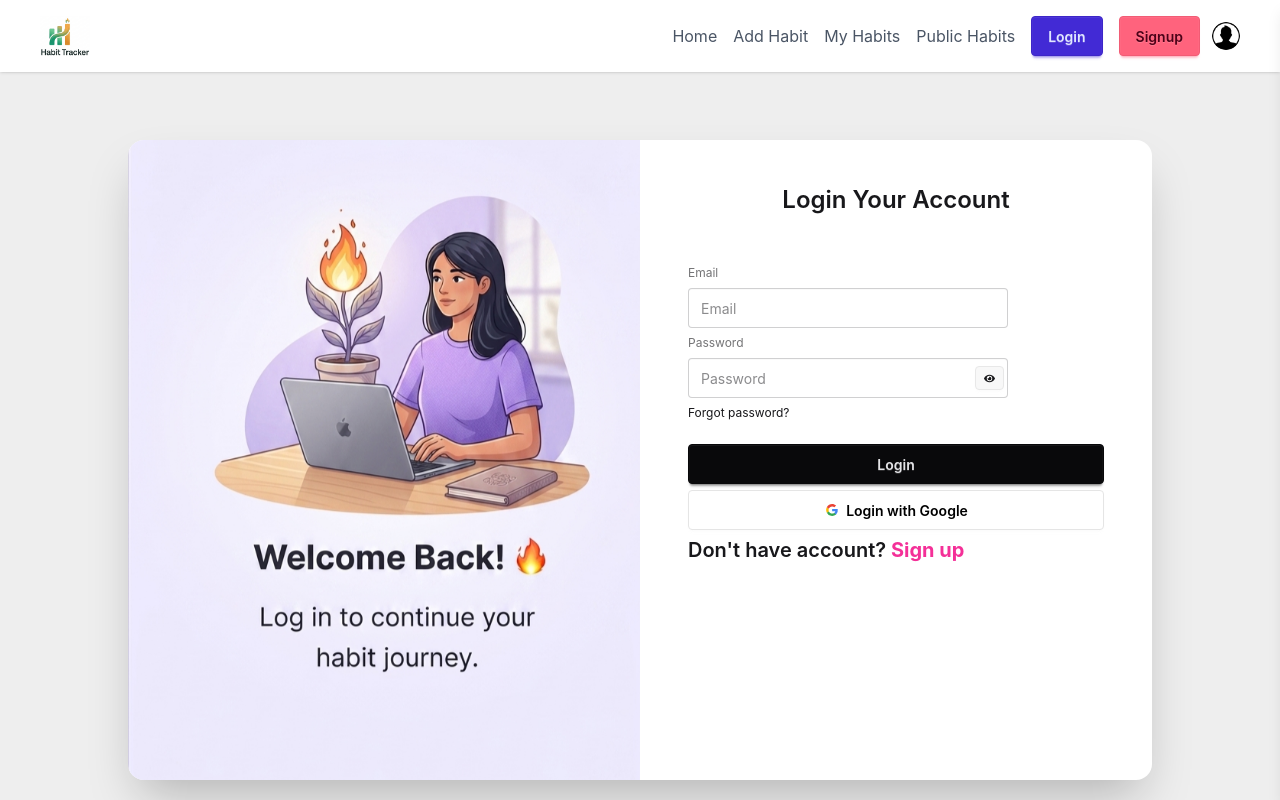
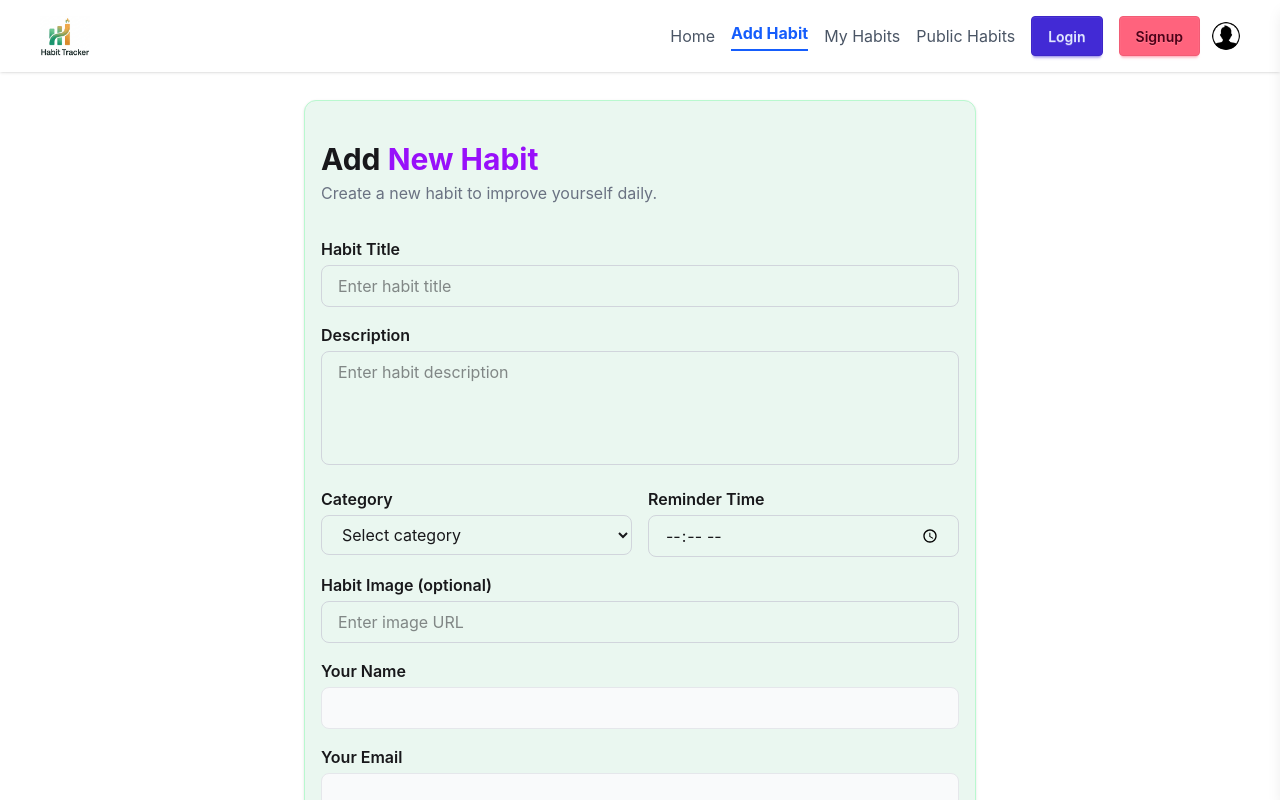
Before and after one commit to SajibSaha207/Habit-Tracker, a React (Vite) app: page /addhabit in a window 1280 px wide. Before the commit this address led to /auth/login. Shown: the top 800 px of the page. Built offline with nearby package versions, Linux system fonts and the light colour scheme.

Commit message:
added add habit page

```diff
--- a/src/Pages/AddHabit.jsx
+++ b/src/Pages/AddHabit.jsx
@@ -1,9 +1,113 @@
-import React from 'react';
+import React, { useContext, useState } from 'react';
+import { AuthContext } from '../Provider/AuthProvider';
+import { useNavigate } from 'react-router';
 
 const AddHabit = () => {
+    const { user } = useContext(AuthContext);
+    const navigate = useNavigate();
+    const [image, setImage] = useState(null);
     return (
         <div>
+            {/* <h2>Add New Habit</h2> */}
+             <div className='max-w-2xl mx-auto py-10 px-4 mt-25 bg-[#EAF7F0] border border-green-200 rounded-xl shadow-sm'>
+            <h2 className='text-3xl font-bold mb-1'><span>Add </span><span className='text-purple-600'>New Habit</span></h2>
+            <p className='text-gray-500 mb-8'>Create a new habit to improve yourself daily.</p>
 
+            <form >
+{/* handleAddHabit */}
+                {/* Title */}
+                <div className='mb-4'>
+                    <label className='block font-semibold mb-1'>Habit Title</label>
+                    <input
+                        type='text'
+                        name='title'
+                        placeholder='Enter habit title'
+                        className='w-full border border-gray-300 rounded-lg px-4 py-2 focus:outline-none focus:border-purple-500'
+                        required
+                    />
+                </div>
+                {/* Description */}
+                <div className='mb-4'>
+                    <label className='block font-semibold mb-1'>Description</label>
+                    <textarea
+                        name='description'
+                        placeholder='Enter habit description'
+                        rows={4}
+                        className='w-full border border-gray-300 rounded-lg px-4 py-2 focus:outline-none focus:border-purple-500 resize-none'
+                        required
+                    />
+                </div>
+
+                {/* Category + Reminder Time */}
+                <div className='flex gap-4 mb-4'>
+                    <div className='flex-1'>
+                        <label className='block font-semibold mb-1'>Category</label>
+                        <select
+                            name='category'
+                            className='w-full border border-gray-300 rounded-lg px-4 py-2 focus:outline-none focus:border-purple-500'
+                            required
+                        >
+                            <option value=''>Select category</option>
+                            <option value='Health'>Health</option>
+                            <option value='Fitness'>Fitness</option>
+                            <option value='Personal'>Personal</option>
+                            <option value='Education'>Education</option>
+                            <option value='Productivity'>Productivity</option>
+                        </select>
+                    </div>
+                    <div className='flex-1'>
+                        <label className='block font-semibold mb-1'>Reminder Time</label>
+                        <input
+                            type='time'
+                            name='reminderTime'
+                            className='w-full border border-gray-300 rounded-lg px-4 py-2 focus:outline-none focus:border-purple-500'
+                        />
+                    </div>
+                </div>
+
+                {/* Image URL */}
+                <div className='mb-4'>
+                    <label className='block font-semibold mb-1'>Habit Image (optional)</label>
+                    <input
+                        type='text'
+                        name='image'
+                        placeholder='Enter image URL'
+                        className='w-full border border-gray-300 rounded-lg px-4 py-2 focus:outline-none focus:border-purple-500'
+                    />
+                </div>
+
+                {/* Your Name — read only */}
+                <div className='mb-4'>
+                    <label className='block font-semibold mb-1'>Your Name</label>
+                    <input
+                        type='text'
+                        value={user?.displayName || ''}
+                        readOnly
+                        className='w-full border border-gray-200 rounded-lg px-4 py-2 bg-gray-50 text-gray-500 cursor-not-allowed'
+                    />
+                </div>
+
+                {/* Your Email — read only */}
+                <div className='mb-6'>
+                    <label className='block font-semibold mb-1'>Your Email</label>
+                    <input
+                        type='email'
+                        value={user?.email || ''}
+                        readOnly
+                        className='w-full border border-gray-200 rounded-lg px-4 py-2 bg-gray-50 text-gray-500 cursor-not-allowed'
+                    />
+                </div>
+
+                {/* Submit */}
+                <button
+                    type='submit'
+                    className='w-full bg-purple-600 hover:bg-purple-700 text-white font-semibold py-3 rounded-lg transition-colors'
+                >
+                    Add Habit
+                </button>
+
+            </form>
+        </div>
         </div>
     );
 };
--- a/src/main.jsx
+++ b/src/main.jsx
@@ -26,9 +26,9 @@ const router = createBrowserRouter([
       {
         path:'/addhabit',
         element:(
-          <PrivateRoute>
+          // <PrivateRoute>
             <AddHabit></AddHabit>
-          </PrivateRoute>
+          // </PrivateRoute>
         )
       },
     ],
```
